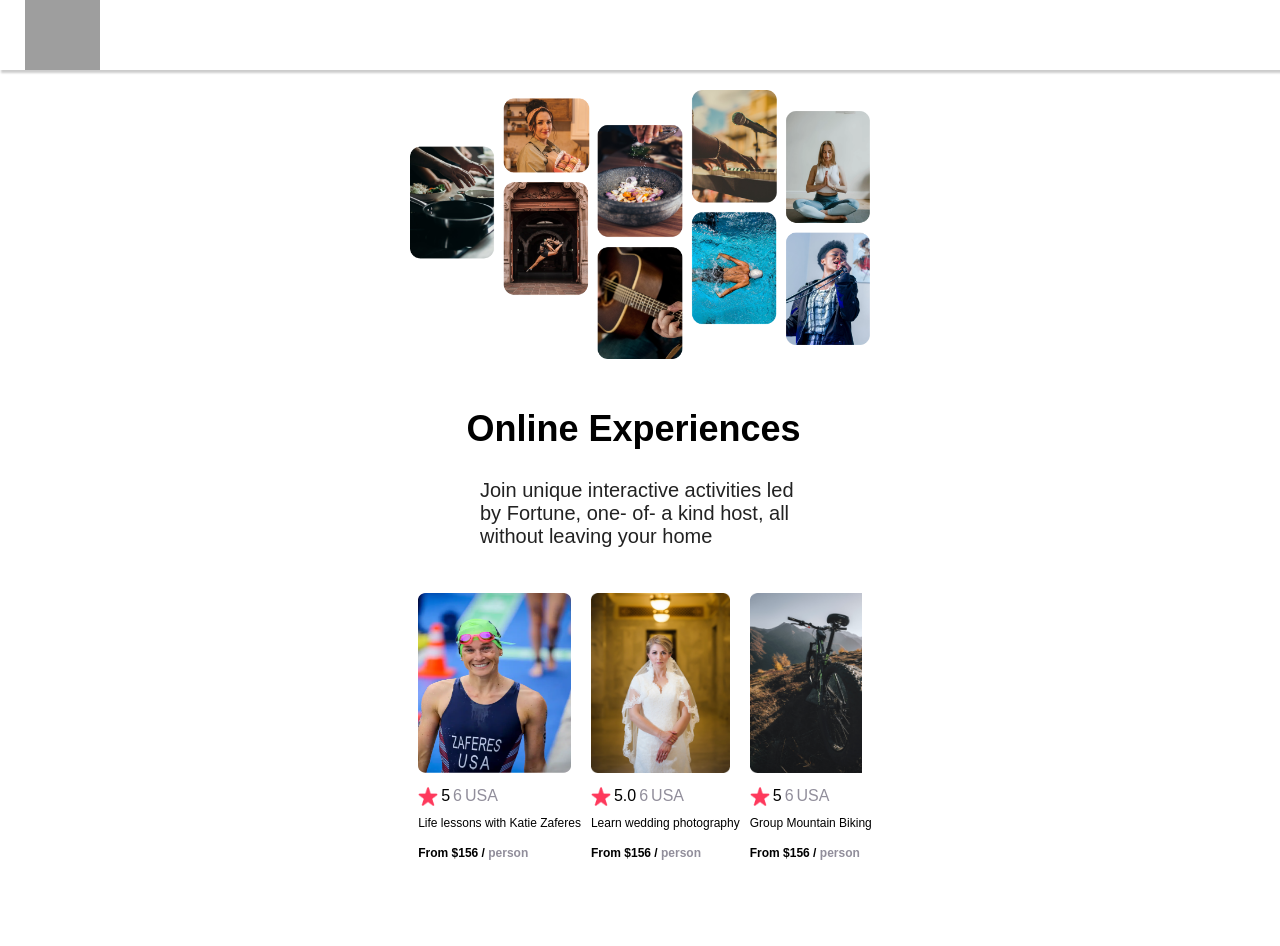
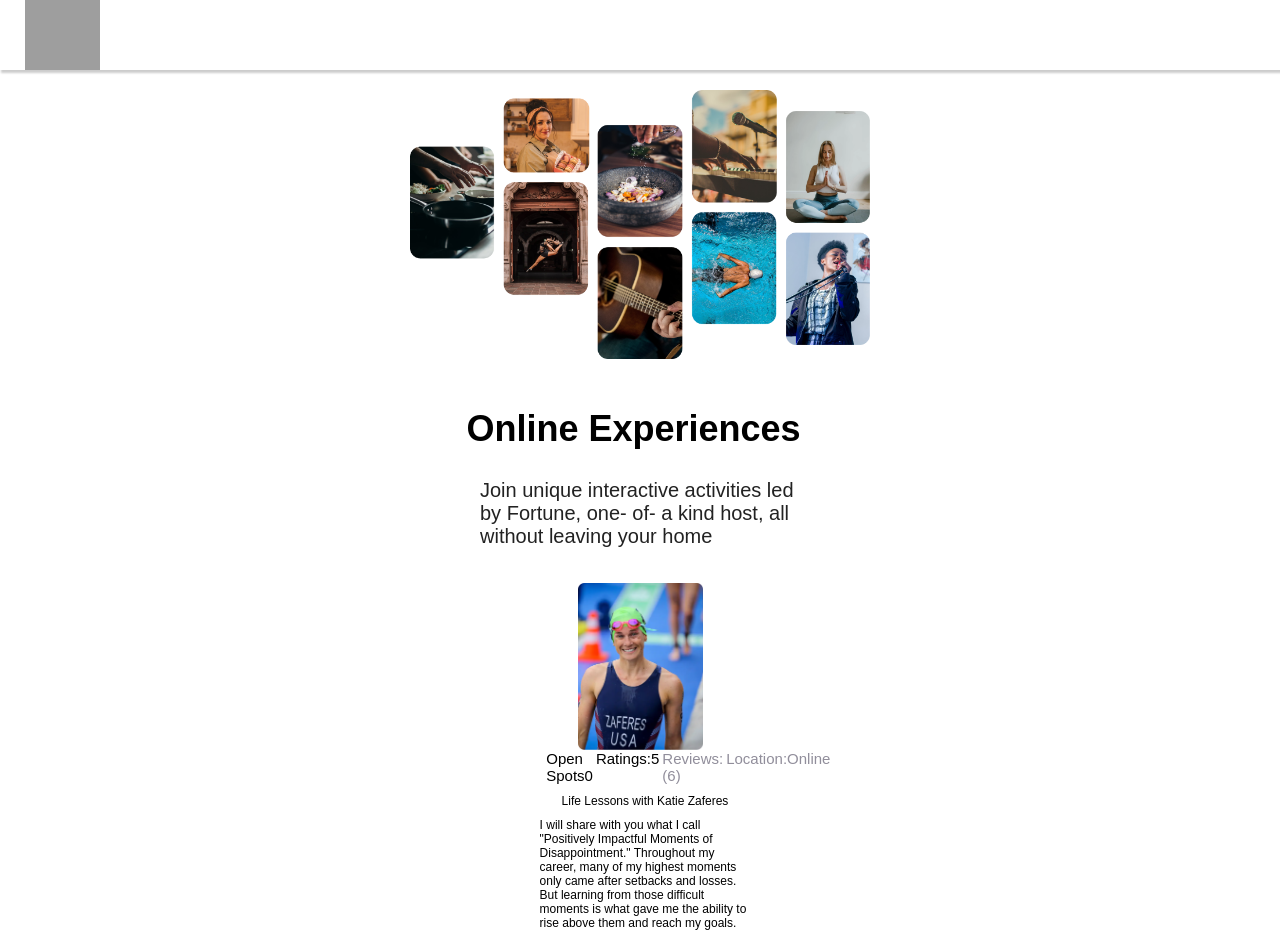
Before and after one commit to fortuneonyeka/airbnb, a React (Create React App) app: page / in a window 1280 px wide. Shown: the top 946 px of the page. Before the commit the page ends 890 px from the top, so only its background shows below. Built offline with nearby package versions, Linux system fonts and the light colour scheme; grey boxes are pictures that could not be loaded.

Commit message:
passing data through props

```diff
--- a/src/App.js
+++ b/src/App.js
@@ -2,8 +2,12 @@ import "./App.css";
 import NavBar from "./Components/NavBar";
 import { BrowserRouter, Routes, Route } from "react-router-dom";
 import Card from "./Components/Card";
+import experiencedata from "./Data/Data"
 
 function App() {
+  const card = experiencedata.map((e) => {
+    return <Card title={e.title} location={e.location} openSpot={e.openSpots}   price ={e.price} country="USA" rating = {e.stats.rating} reviewCount={e.stats.reviewCount}  description={e.description} img={e.coverImg}/>
+  });
   return (
     <div className="App">
       <BrowserRouter>
@@ -11,7 +15,8 @@ function App() {
           <Route path="/" element={<NavBar />} />
         </Routes>
       </BrowserRouter>
-      <Card  currency = "$" price ={156} country="USA" rating = {5.0} available={6}/>
+      {card}
+      {/* <Card  currency = "$" price ={156} country="USA" rating = {5.0} reviewCount={6} title="Life lessons with Katie Zaferes" wedding="Learn wedding photography"/> */}
     </div>
   );
 }
--- a/src/Components/Card.jsx
+++ b/src/Components/Card.jsx
@@ -1,55 +1,27 @@
 import React from "react";
-import Image from "../assets/images/image 12.png";
-import Mountain from "../assets/images/mountain-bike 1.png";
-import Wedding from "../assets/images/wedding-photography 1.png";
-import Star from "../assets/images/Star 1.png";
+
 import "./style.css";
 
-const Card = ({price,country, rating, currency,available}) => {
+const Card = ({price,location, openSpot, rating, currency,reviewCount,title, img, description}) => {
   return (
-    <div>
-      <div className="card">
-        <div>
-          <img className="imgs" src={Image} alt="" />
+
+      <div className="container">
+        <div className="card">
+          <img className="imgs" src={img} alt="" />
           <div className="card-stats">
-            <img className="star" src={Star} />
-            <span>{rating}</span>
-            <span className="gray">{available}</span>
-            <span className="gray">{country}</span>
+            {/* <img className="star" src={Star} /> */}
+            <span>Open Spots{openSpot}</span>
+            <span>Ratings:{rating}</span>
+            <span className="gray">Reviews:({reviewCount})</span>
+            <span className="gray">Location:{location}</span>
           </div>
           <div className="content">
-            <span>Life lessons with Katie Zaferes</span>
+            <span>{title}</span>
+            <span className="description">{description}</span>
             <h4 className="price">From {currency}{price} / <span className="gray">person</span></h4>
           </div>
         </div>
-        <div>
-          <img className="imgs" src={Wedding} alt="" />
-          <div className="card-stats">
-            <img className="star" src={Star} />
-            <span>5.0</span>
-            <span className="gray">{available}</span>
-            <span className="gray">{country}</span>
-          </div>
-          <div className="content">
-            <span>Learn wedding photography</span>
-            <h4 className="price">From {currency}{price} / <span className="gray">person</span></h4>
-          </div>
-        </div>
-        <div>
-          <img className="imgs" src={Mountain} alt="" />
-          <div className="card-stats">
-            <img className="star" src={Star} />
-            <span>{rating}</span>
-            <span className="gray"> { available}</span>
-            <span className="gray">{country}</span>
-          </div>
 
-          <div className="content">
-            <span>Group Mountain Biking</span>
-            <h4 className="price">From {currency}{price} / <span className="gray">person</span></h4>
-          </div>
-        </div>
-      </div>
     </div>
   );
 };
--- a/src/Components/style.css
+++ b/src/Components/style.css
@@ -58,8 +58,8 @@ color: #222222;
 
 .card {
   display: flex;
+  flex-direction: column;
   padding: 15px;
-  display: flex;
   justify-content: center;
   align-items: center;
 }
@@ -69,6 +69,8 @@ color: #222222;
   flex-direction: column;
 padding-left: 10px;
 font-size: 12px;
+justify-content: center;
+  align-items: center;
 }
 
 .content > span {
@@ -76,9 +78,9 @@ font-size: 12px;
 }
 
 .imgs {
-  height: 200px;
-  width: 100%;
-  padding: 10px;
+  height: 5%;
+  width: 10%;
+  /* padding: 10px; */
 }
 
 .star {
@@ -90,8 +92,14 @@ font-size: 12px;
 .card-stats {
   display: flex;
   gap: 3px;
+  width: 15%;
+  font-size: 15px;
 }
 
 .price {
 font-weight: bold;
 }
+
+.description {
+  width: 17%;
+}
```
